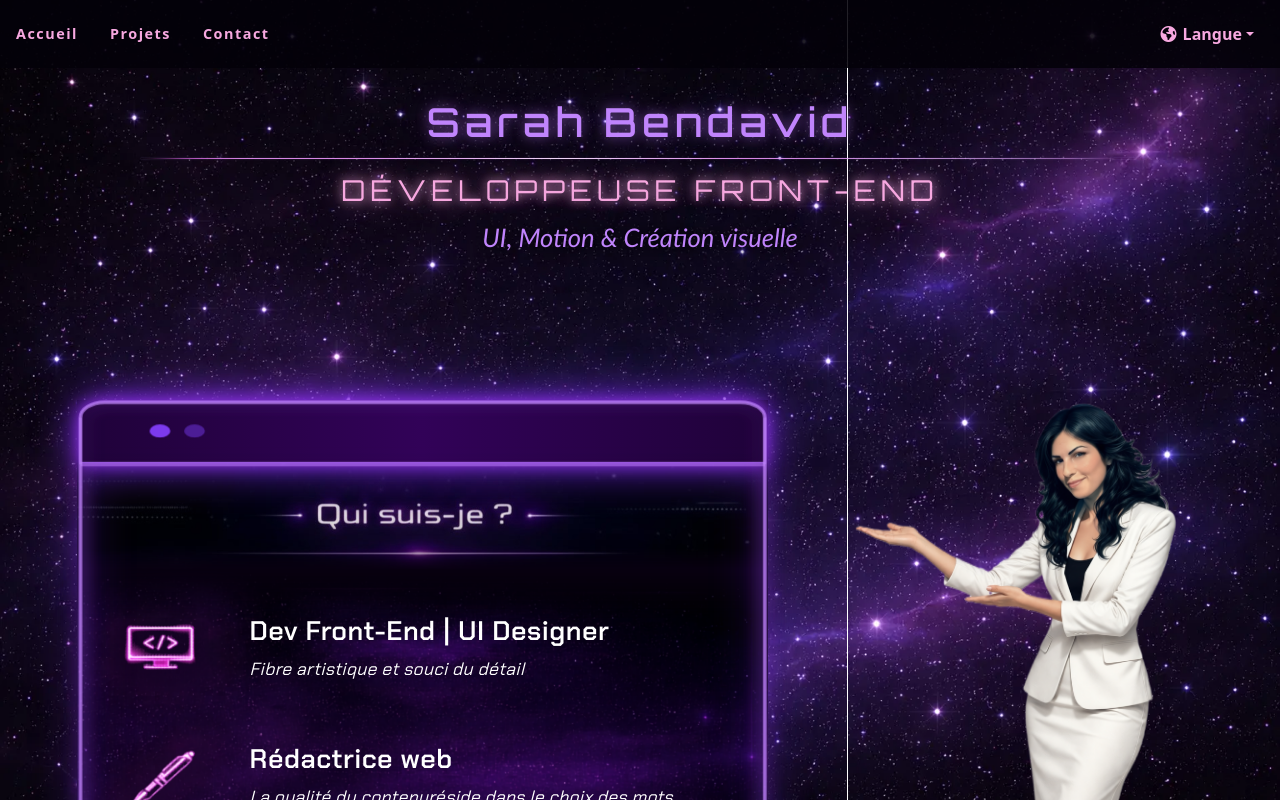
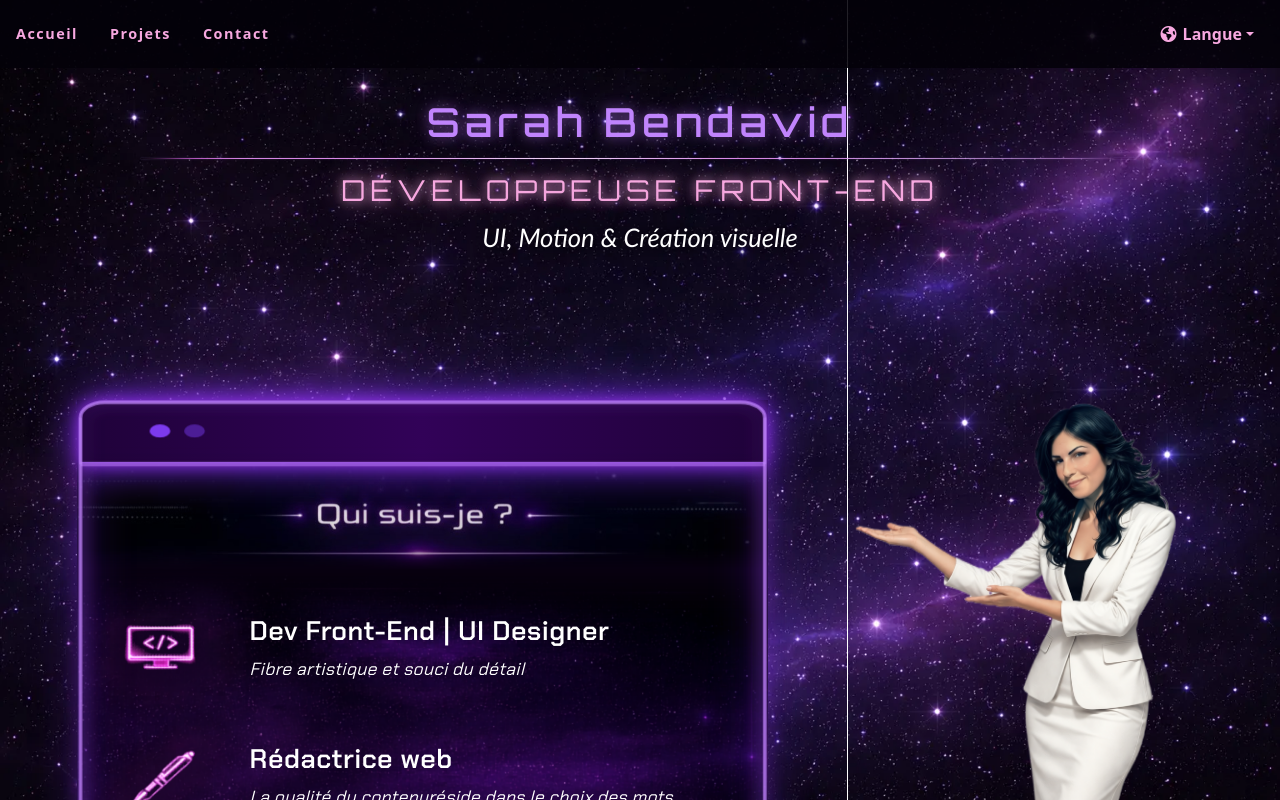
Before and after one commit to SarahBendavid/Porfolio-de-Sarah, a React (Vite) app: page /#/ in a window 1280 px wide. Shown: the top 800 px of the page. Built offline with nearby package versions, Linux system fonts and the light colour scheme.

Commit message:
h3 blanc

```diff
--- a/src/Assets/styles/Header/Header.css
+++ b/src/Assets/styles/Header/Header.css
@@ -92,7 +92,7 @@ h1, h2, h3, p {
   font-size: 1.6rem;
   font-style: italic;
   text-align: center;
-  color: #c084fc;
+  color: white;
 }
 
 @media (max-width: 950px) {
```
